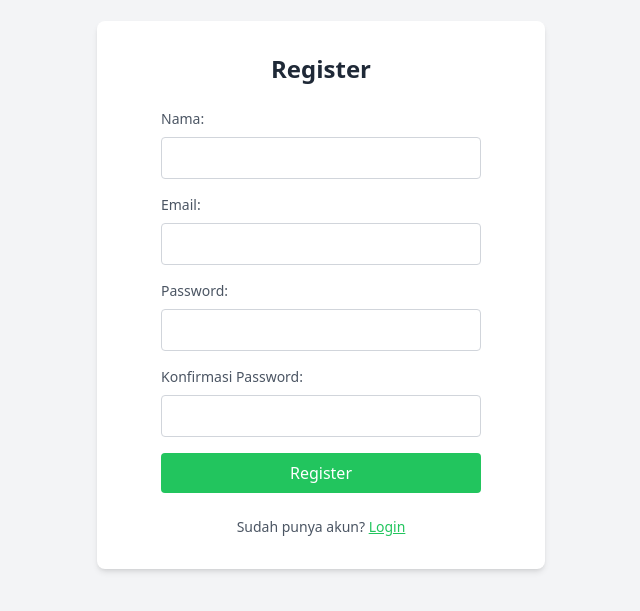
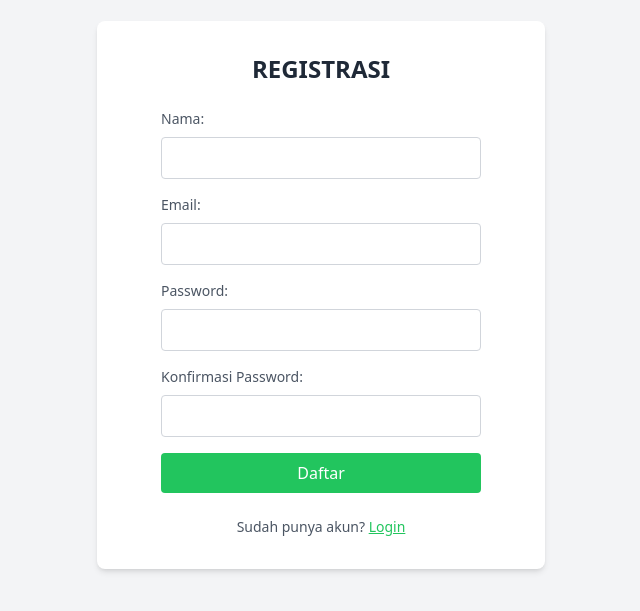
Before and after one commit to wldnftrh51/DaftarKontak_FrontEnd, a Nuxt app: page /register in a window 1280 px wide. Shown: the part 105-716 px from the top of the page, without its empty margins (319-959 px from the left). Built offline with nearby package versions, Linux system fonts and the light colour scheme.

Commit message:
edit page register

```diff
--- a/pages/register.vue
+++ b/pages/register.vue
@@ -1,7 +1,7 @@
 <template>
   <div class="flex justify-center items-center h-screen bg-gray-100 p-4">
     <div class="flex flex-col justify-center items-center bg-white p-8 rounded-lg shadow-md max-w-md w-full min-h-[400px] text-center">
-      <h1 class="mb-6 text-2xl font-bold text-gray-800">Register</h1>
+      <h1 class="mb-6 text-2xl font-bold text-gray-800">REGISTRASI</h1>
       <form @submit.prevent="register" class="flex flex-col gap-4 w-full max-w-xs">
         <div class="flex flex-col items-start w-full">
           <label for="name" class="text-sm text-gray-600 mb-2">Nama:</label>
@@ -47,7 +47,7 @@
           type="submit"
           class="w-full max-w-sm px-4 py-2 bg-green-500 text-white rounded transition duration-300 hover:bg-green-600 transform hover:scale-105"
         >
-          Register
+          Daftar
         </button>
       </form>
       <p v-if="error" class="mt-4 text-red-500 text-sm">{{ error }}</p>
```
